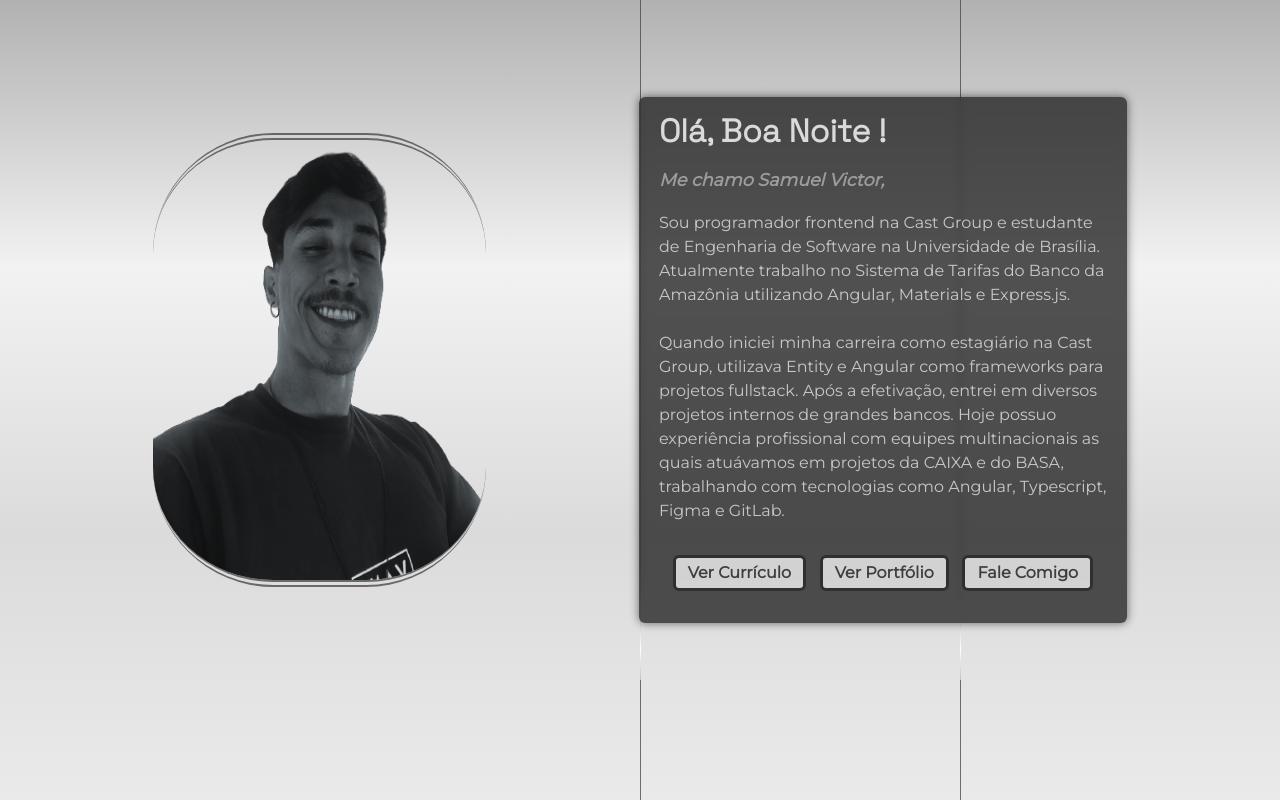
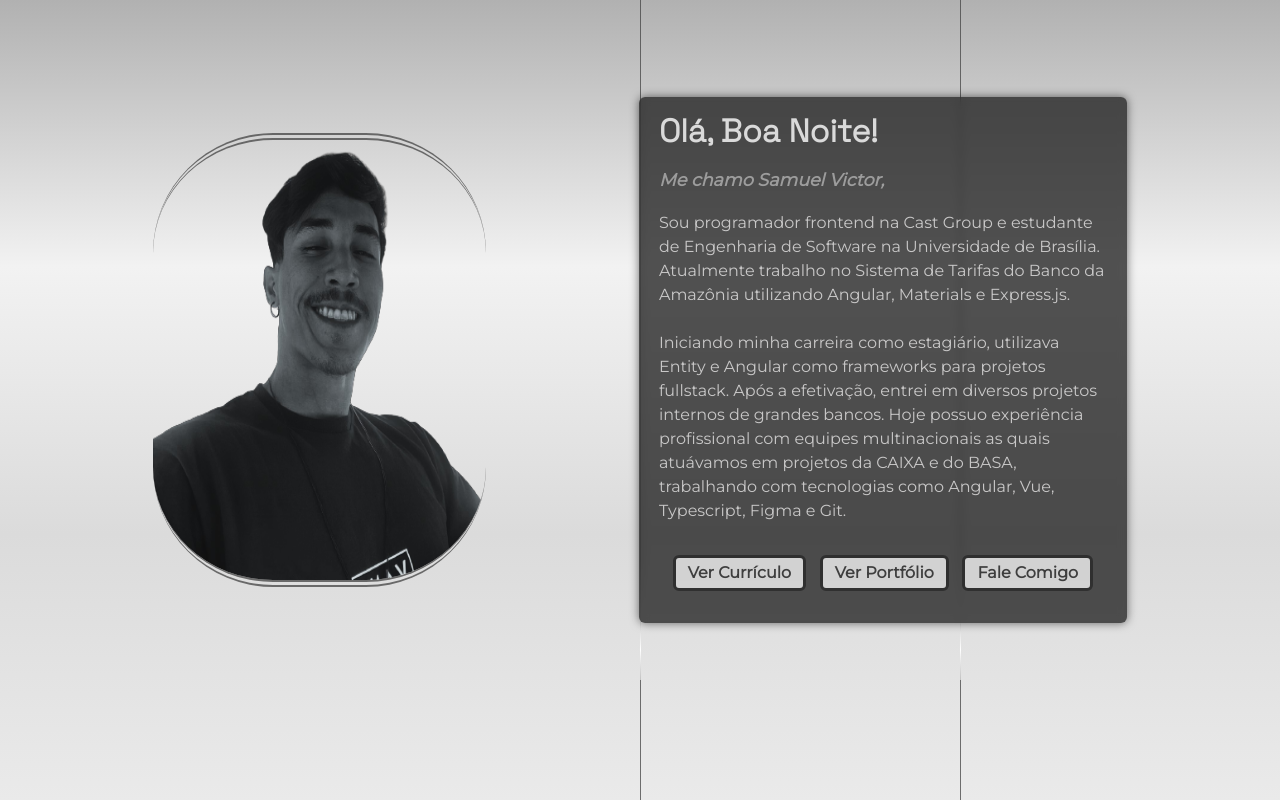
Before and after one commit to samuelvictorol/portfolio, an Angular app: page /sobre in a window 1280 px wide. Built offline with nearby package versions, Linux system fonts and the light colour scheme; a web font is replaced by a local one.

Commit message:
general updates

```diff
--- a/src/app/home/home.component.html
+++ b/src/app/home/home.component.html
@@ -2,7 +2,7 @@
 
   <div class="text">
     <h1 class="animate__animated animate__zoomInDown">Samuel Victor</h1>
-    <h2 class="animate__animated animate__flipInX">Software Development</h2>
+    <h2 class="animate__animated animate__flipInX">Frontend Developer</h2>
     <button (mouseenter)="startTrip('sobre')" (click)="startTrip('sobre')" class="btn-home">Quem sou ??</button>
   </div>
   <ul class="circles">
--- a/src/app/sobre/sobre.component.html
+++ b/src/app/sobre/sobre.component.html
@@ -1,13 +1,13 @@
 <div class="sobre-wrapper animate__animated animate__fadeIn animate__faster">
     <div class="container-sobre">
-        <img class="img-sobre" src="assets/eu.png" alt="foto de Samuel Victor">
+        <img class="img-sobre" src="assets/eu.png" alt= "foto de Samuel Victor">
         <div class="sobre-text animate__animated animate__fadeInDown">
-            <h1>Olá, {{ saudacao }} !</h1>
+            <h1>Olá, {{ saudacao }}!</h1>
             <p id="my-name">Me chamo Samuel Victor,</p>
             <p>Sou programador frontend na Cast Group e estudante de Engenharia de Software na Universidade de Brasília. Atualmente trabalho no Sistema de Tarifas do Banco da Amazônia utilizando Angular, Materials e Express.js.
                 <br>
                 <br>
-                Quando iniciei minha carreira como estagiário na Cast Group, utilizava Entity e Angular como frameworks para projetos fullstack. Após a efetivação, entrei em diversos projetos internos de grandes bancos. Hoje possuo experiência profissional com equipes multinacionais as quais atuávamos em projetos da CAIXA e do BASA, trabalhando com tecnologias como Angular, Typescript, Figma e GitLab.
+                Iniciando minha carreira como estagiário, utilizava Entity e Angular como frameworks para projetos fullstack. Após a efetivação, entrei em diversos projetos internos de grandes bancos. Hoje possuo experiência profissional com equipes multinacionais as quais atuávamos em projetos da CAIXA e do BASA, trabalhando com tecnologias como Angular, Vue, Typescript, Figma e Git.
             </p>
             <div class="btns-wrapper">
                 <button class="btn-sobre" id="btn-cv" (click)="baixarCV()">Ver Currículo</button>
```
Also changed, not shown: 1 other file (tests, documents, lock files or other folders).
